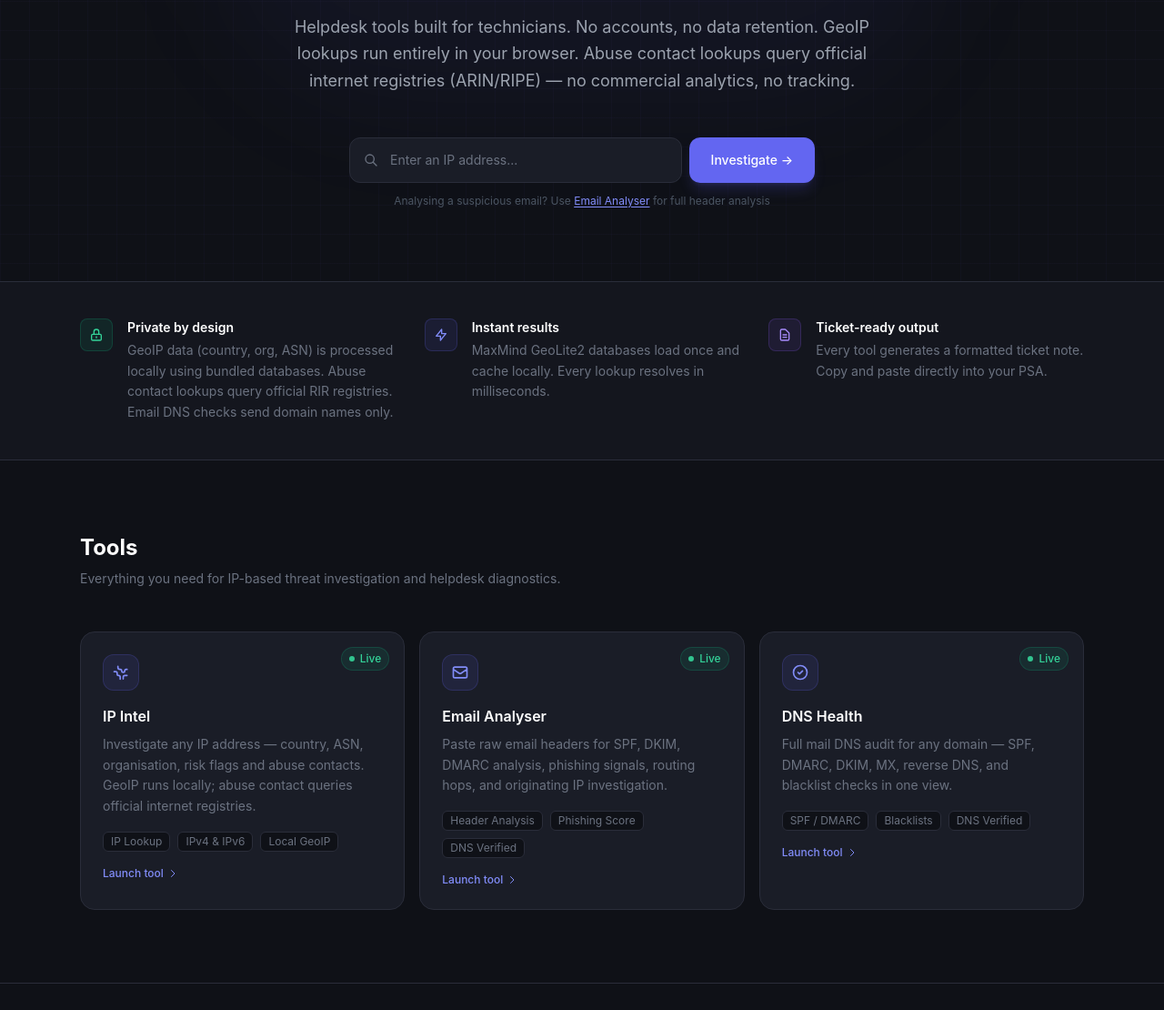
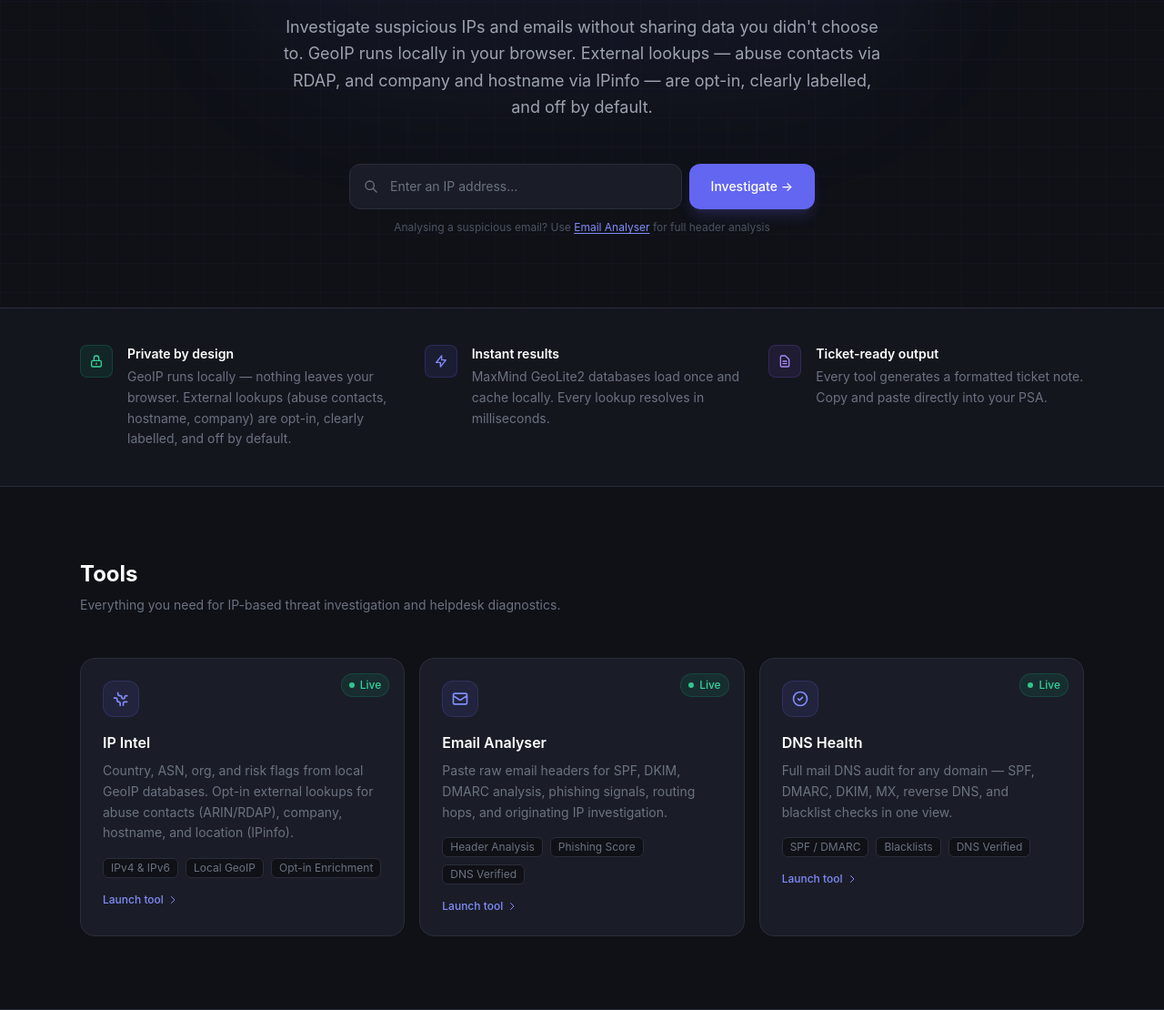
Before and after one commit to lachlanalston/atlas, a website: page index.html in a window 1280 px wide. Shown: the part 352-1462 px from the top of the page at 91% size. Drawn offline with Linux system fonts and the light colour scheme.

Commit message:
Reword homepage

```diff
--- a/index.html
+++ b/index.html
@@ -84,8 +84,7 @@
 
         <!-- Subheading -->
         <p class="text-lg text-gray-400 max-w-2xl mx-auto mb-12 leading-relaxed">
-            Helpdesk tools built for technicians. No accounts, no data retention.
-            GeoIP lookups run entirely in your browser. Abuse contact lookups query official internet registries (ARIN/RIPE) — no commercial analytics, no tracking.
+            Investigate suspicious IPs and emails without sharing data you didn't choose to. GeoIP runs locally in your browser. External lookups — abuse contacts via RDAP, and company and hostname via IPinfo — are opt-in, clearly labelled, and off by default.
         </p>
 
         <!-- Quick IP lookup -->
@@ -134,7 +133,7 @@
             </div>
             <div>
                 <h3 class="text-sm font-semibold text-white mb-1">Private by design</h3>
-                <p class="text-sm text-gray-500 leading-relaxed">GeoIP data (country, org, ASN) is processed locally using bundled databases. Abuse contact lookups query official RIR registries. Email DNS checks send domain names only.</p>
+                <p class="text-sm text-gray-500 leading-relaxed">GeoIP runs locally — nothing leaves your browser. External lookups (abuse contacts, hostname, company) are opt-in, clearly labelled, and off by default.</p>
             </div>
         </div>
 
@@ -197,14 +196,14 @@
 
             <h3 class="text-base font-semibold text-white mb-2">IP Intel</h3>
             <p class="text-sm text-gray-500 leading-relaxed mb-4">
-                Investigate any IP address — country, ASN, organisation, risk flags and abuse contacts. GeoIP runs locally; abuse contact queries official internet registries.
+                Country, ASN, org, and risk flags from local GeoIP databases. Opt-in external lookups for abuse contacts (ARIN/RDAP), company, hostname, and location (IPinfo).
             </p>
 
             <!-- Tags -->
             <div class="flex flex-wrap gap-2">
-                <span class="px-2 py-0.5 rounded-md bg-[#0f1117] border border-[#2a2d3a] text-xs text-gray-500">IP Lookup</span>
                 <span class="px-2 py-0.5 rounded-md bg-[#0f1117] border border-[#2a2d3a] text-xs text-gray-500">IPv4 &amp; IPv6</span>
                 <span class="px-2 py-0.5 rounded-md bg-[#0f1117] border border-[#2a2d3a] text-xs text-gray-500">Local GeoIP</span>
+                <span class="px-2 py-0.5 rounded-md bg-[#0f1117] border border-[#2a2d3a] text-xs text-gray-500">Opt-in Enrichment</span>
             </div>
 
             <!-- Arrow -->
```
